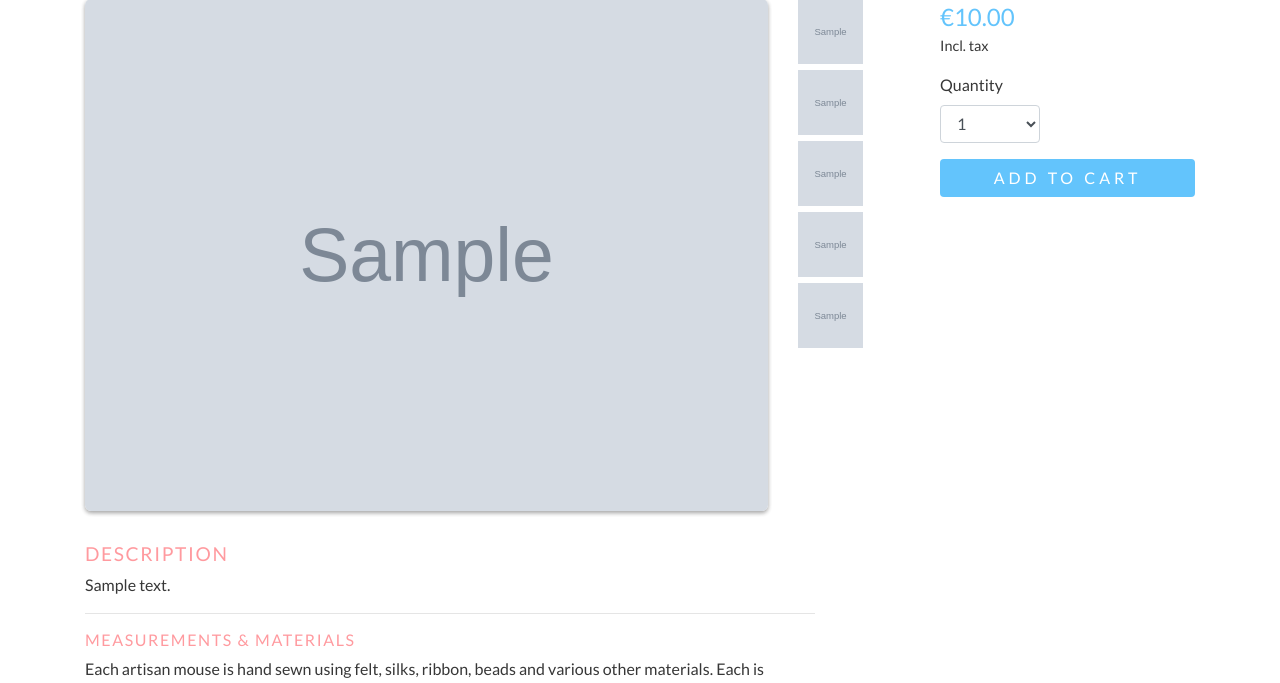
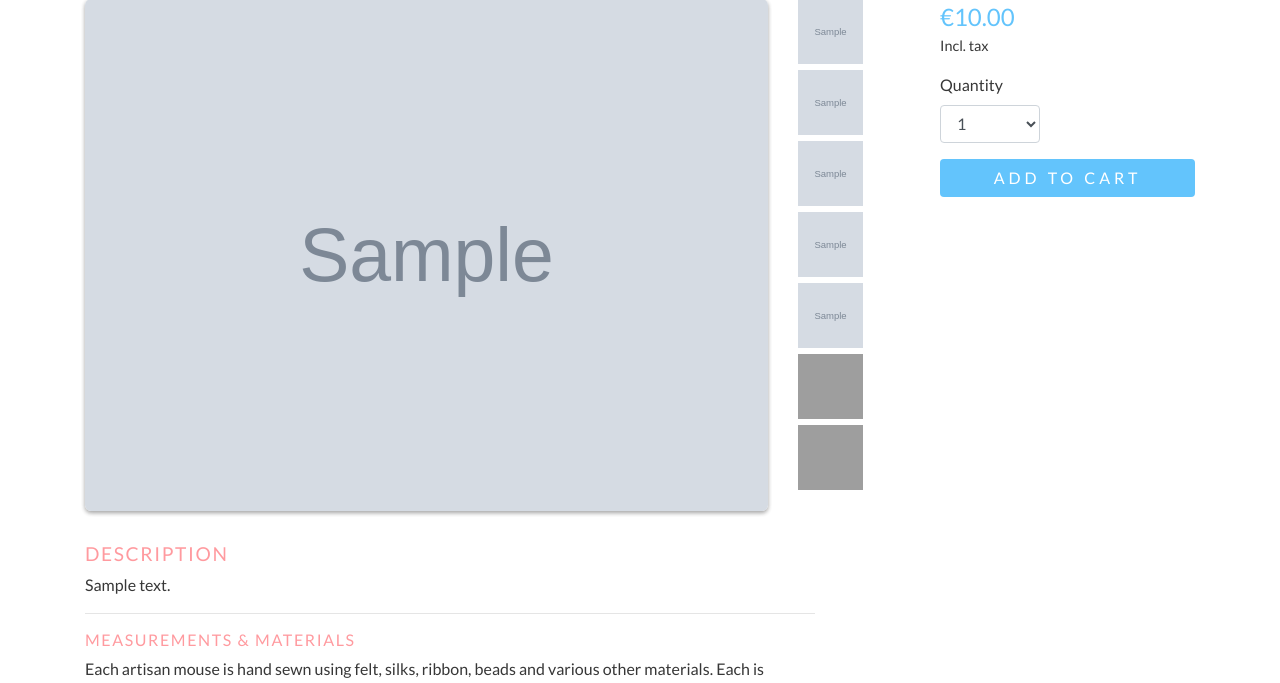
Before and after one commit to AJGreaves/thehouseofmouse, a Django app: page /products/listing/1/ in a window 1280 px wide. Shown: the part 176-859 px from the top of the page. Run offline with Django 3.2, Linux system fonts and the light colour scheme; tables that the repository leaves empty hold one stand-in row (values such as "Sample post"); grey boxes marked "Sample" are stand-in pictures; some libraries are stand-ins or nearby versions; some web fonts are replaced; grey boxes are pictures that could not be loaded.

Commit message:
Add thumbnails for packaging and scale examples to listing detail page.

```diff
--- a/products/templates/listing.html
+++ b/products/templates/listing.html
@@ -61,6 +61,12 @@
                     <div class="listing-img-thumbnail" style="background-image: url('{{ product.product_image5.url }}')">
                     </div>
                     {% endif %}
+
+                    <!-- thumbnails to  be included on all listing pages to show packaging and scale -->
+                    <div id="packaging-img" class="listing-img-thumbnail">
+                    </div>
+                    <div id="scale-img" class="listing-img-thumbnail">
+                    </div>
                 </div>
             </div>
         </div>
--- a/static/scss/pages/_listings.scss
+++ b/static/scss/pages/_listings.scss
@@ -78,3 +78,11 @@
     background-size: cover;
     background-position: center center;
 }
+
+#packaging-img {
+    background-image: url('https://i.ibb.co/TT762hB/Packaging.jpg');
+}
+
+#scale-img {
+    background-image: url('https://i.ibb.co/ZfLKgCs/Size.jpg');
+}
```
Also changed, not shown: static/css/main.css (+8 -0 lines), static/css/main.min.css, 5 other files.
